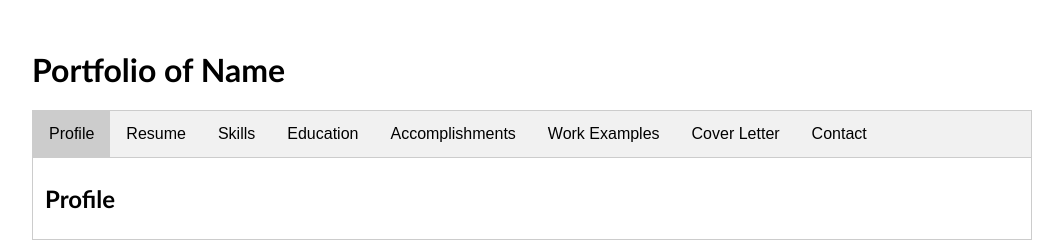
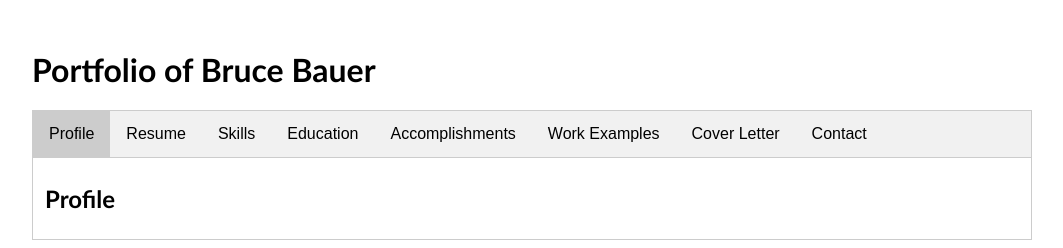
Before and after one commit to blbauer/newportfolio, a plain HTML site: page index.html in a window 1280 px wide. Shown: the whole page, without its empty margins (108-1171 px from the left). Drawn offline with Linux system fonts and the light colour scheme.

Commit message:
Add files via upload

```diff
--- a/index.html
+++ b/index.html
@@ -13,7 +13,7 @@
 
 <body>
     <div id="container">
-        <h1>Portfolio of Name</h1>
+        <h1>Portfolio of Bruce Bauer</h1>
 
         <div class="tab">
             <button class="tablinks" onclick="openTab(event, 'Home')" id="defaultOpen">Profile</button>
```
